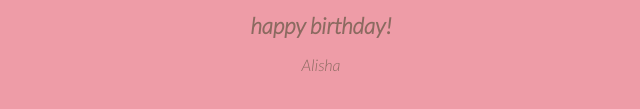
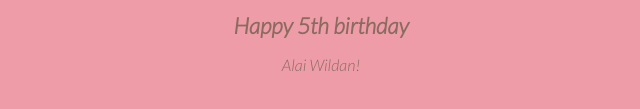
Before and after one commit to Httphi/HappyBirthdayAlaiWildan, a plain HTML site: page birthday-cake.html in a window 1280 px wide. Shown: the part 351-460 px from the top of the page, 327-967 px from the left. Drawn offline with Linux system fonts and the light colour scheme.

Commit message:
birthday-cake.html

```diff
--- a/birthday-cake.html
+++ b/birthday-cake.html
@@ -174,8 +174,8 @@
         <rect x="10" y="475.571" fill="#fefae9" width="180" height="4" />
     </svg>
     <div class="text">
-        <h1>happy birthday!</h1>
-        <p>Alisha</p>
+        <h1>Happy 5th birthday</h1>
+        <p>Alai Wildan!</p>
     </div>
 </body>
 
```
